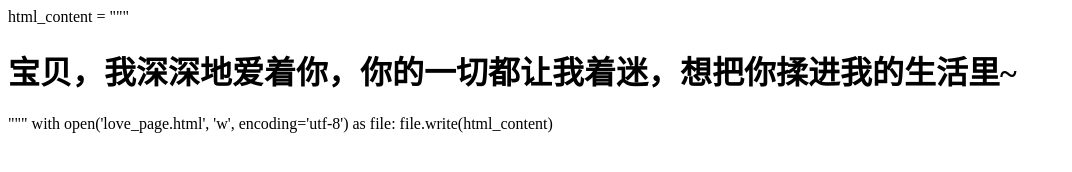
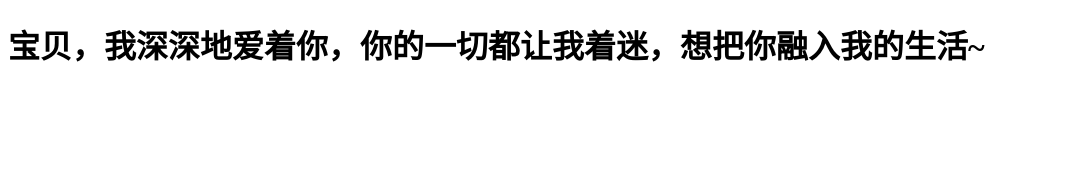
Before and after one commit to maoxian112/maomao, a plain HTML site: page index.html in a window 1280 px wide. Shown: the whole page, without its empty margins (0-1072 px from the left). Drawn offline with Linux system fonts and the light colour scheme.

Commit message:
Update index.html

```diff
--- a/index.html
+++ b/index.html
@@ -1,4 +1,3 @@
-html_content = """
 <!DOCTYPE html>
 <html lang="zh-CN">
 <head>
@@ -6,10 +5,6 @@ html_content = """
     <title>爱你的心</title>
 </head>
 <body>
-    <h1>宝贝，我深深地爱着你，你的一切都让我着迷，想把你揉进我的生活里~</h1>
+    <h1>宝贝，我深深地爱着你，你的一切都让我着迷，想把你融入我的生活~</h1>
 </body>
 </html>
-"""
-
-with open('love_page.html', 'w', encoding='utf-8') as file:
-    file.write(html_content)
```
